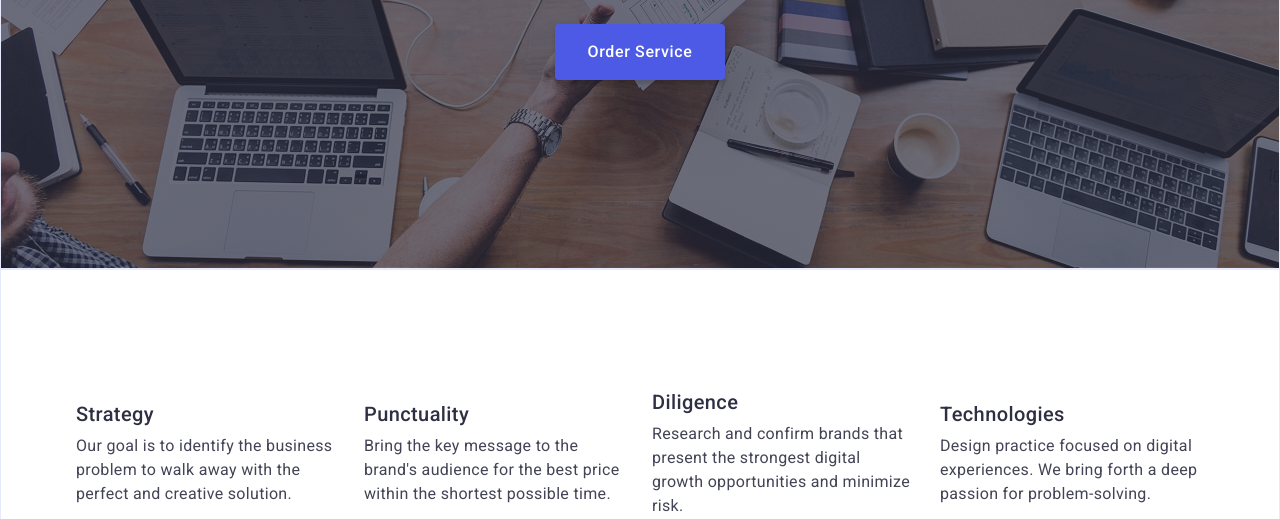
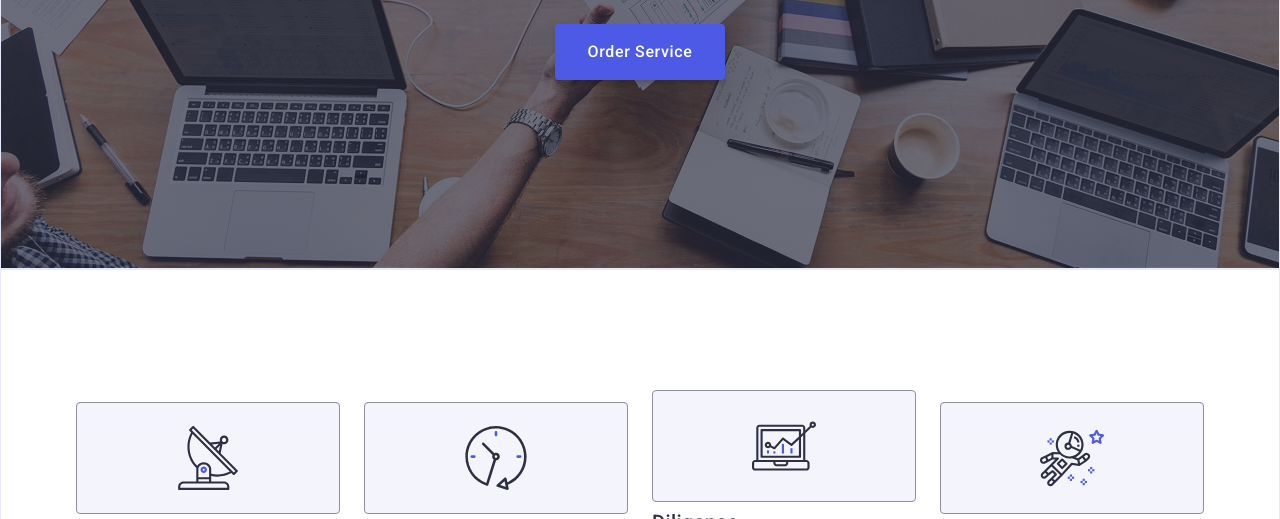
Before and after one commit to KateFaingold/goit-markup-hw-04, a plain HTML site: page index.html in a window 1280 px wide. Shown: the part 406-925 px from the top of the page. Drawn offline with nearby package versions, Linux system fonts and the light colour scheme.

Commit message:
goit-markup-hw-04

```diff
--- a/css/styles.css
+++ b/css/styles.css
@@ -257,6 +257,17 @@
      color: #434455;
  }
 
+ .icons-feature {
+     display: flex;
+     align-items: center;
+     justify-content: center;
+     height: 112px;
+     background-color: #f4f4fd;
+     border-radius: 4px;
+     border: 1px solid #8e8f99;
+     margin-bottom: 8px;
+ }
+
 
  .team {
      border: 1px solid #e7e9fc;
--- a/index.html
+++ b/index.html
@@ -67,6 +67,11 @@
           <h2 class="visually-hidden">Title</h2>
           <ul class="feature-list">
             <li class="feature-item">
+              <div class="icons-feature">
+                <svg class="" width="64" height="64">
+                  <use href="./images/icons.svg#icon-antenna"></use>
+                </svg>
+              </div>
               <h3 class="feature-title">Strategy</h3>
               <p class="feature-text">
                 Our goal is to identify the business problem to walk away with
@@ -74,6 +79,11 @@
               </p>
             </li>
             <li class="feature-item">
+              <div class="icons-feature">
+                <svg class="" width="64" height="64">
+                  <use href="./images/icons.svg#icon-clock"></use>
+                </svg>
+              </div>
               <h3 class="feature-title">Punctuality</h3>
               <p class="feature-text">
                 Bring the key message to the brand's audience for the best price
@@ -81,6 +91,11 @@
               </p>
             </li>
             <li class="feature-item">
+              <div class="icons-feature">
+                <svg class="" width="64" height="64">
+                  <use href="./images/icons.svg#icon-diagram"></use>
+                </svg>
+              </div>
               <h3 class="feature-title">Diligence</h3>
               <p class="feature-text">
                 Research and confirm brands that present the strongest digital
@@ -88,6 +103,11 @@
               </p>
             </li>
             <li class="feature-item">
+              <div class="icons-feature">
+                <svg class="" width="64" height="64">
+                  <use href="./images/icons.svg#icon-astronaut"></use>
+                </svg>
+              </div>
               <h3 class="feature-title">Technologies</h3>
               <p class="feature-text">
                 Design practice focused on digital experiences. We bring forth a
```
